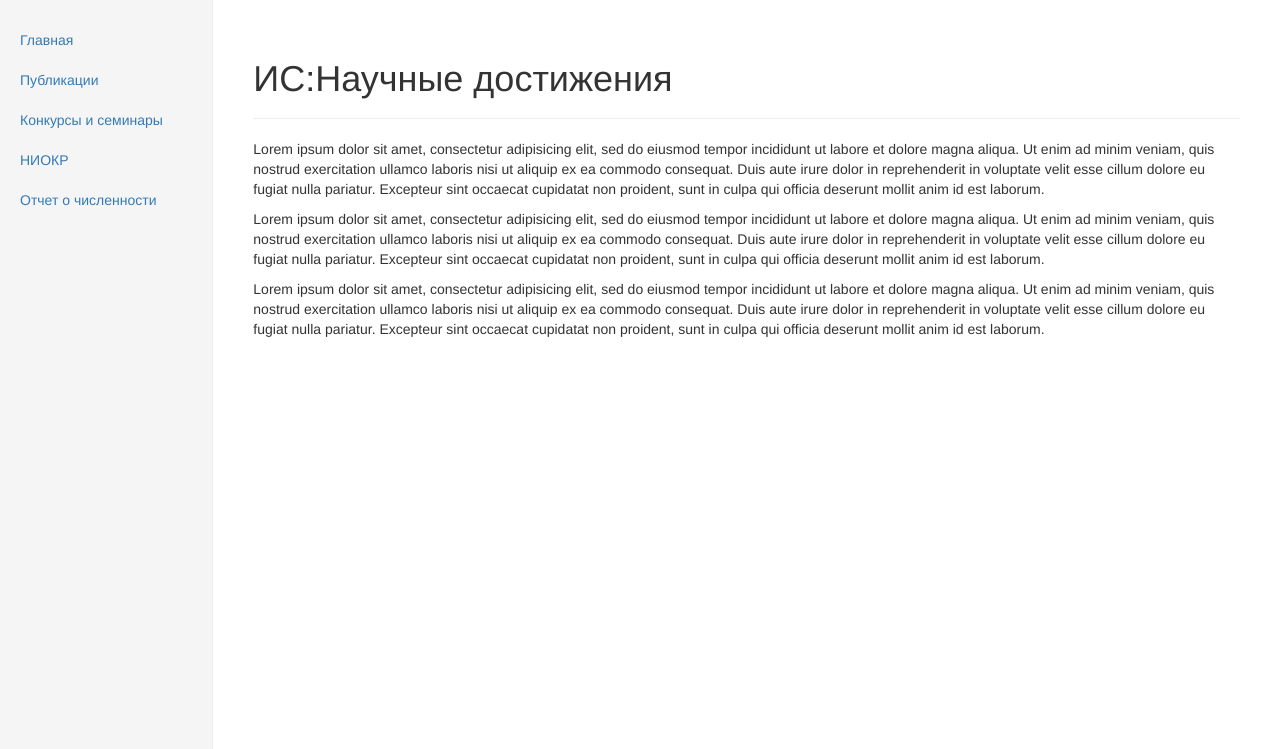
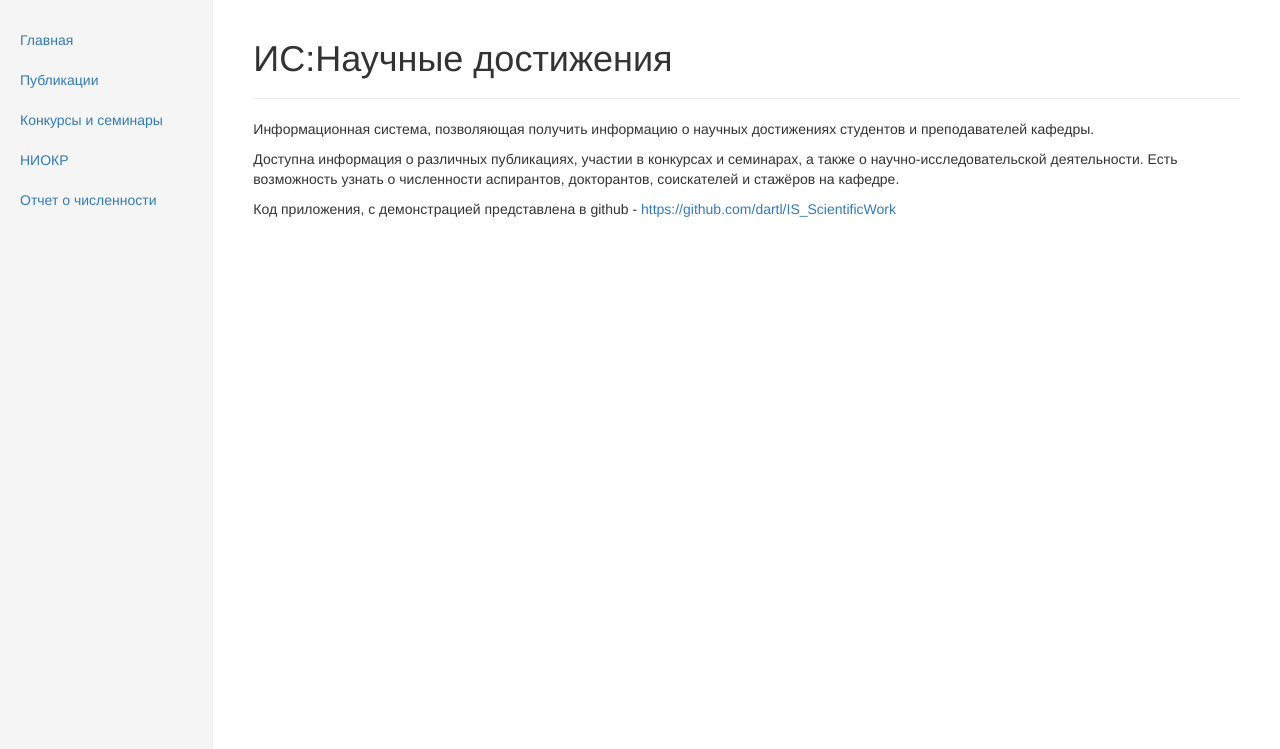
Before and after one commit to dartl/IS_ScientificWork, a Django app: page /scientificWork/ in a window 1280 px wide. Shown: the part 51-800 px from the top of the page. Run offline with Django 3.2, Linux system fonts and the light colour scheme; some libraries are stand-ins or nearby versions.

Commit message:
Кнопка Сброса в фильтрах, информация на главной странице

```diff
--- a/scientificWork/templates/scientificWork/index.html
+++ b/scientificWork/templates/scientificWork/index.html
@@ -1,7 +1,7 @@
 {% extends 'scientificWork/template_main.html' %}
 {% block pagename %}ИС:Научные достижения{% endblock %}
 {% block content %}
-    <p>Lorem ipsum dolor sit amet, consectetur adipisicing elit, sed do eiusmod tempor incididunt ut labore et dolore magna aliqua. Ut enim ad minim veniam, quis nostrud exercitation ullamco laboris nisi ut aliquip ex ea commodo consequat. Duis aute irure dolor in reprehenderit in voluptate velit esse cillum dolore eu fugiat nulla pariatur. Excepteur sint occaecat cupidatat non proident, sunt in culpa qui officia deserunt mollit anim id est laborum.</p>
-    <p>Lorem ipsum dolor sit amet, consectetur adipisicing elit, sed do eiusmod tempor incididunt ut labore et dolore magna aliqua. Ut enim ad minim veniam, quis nostrud exercitation ullamco laboris nisi ut aliquip ex ea commodo consequat. Duis aute irure dolor in reprehenderit in voluptate velit esse cillum dolore eu fugiat nulla pariatur. Excepteur sint occaecat cupidatat non proident, sunt in culpa qui officia deserunt mollit anim id est laborum.</p>
-    <p>Lorem ipsum dolor sit amet, consectetur adipisicing elit, sed do eiusmod tempor incididunt ut labore et dolore magna aliqua. Ut enim ad minim veniam, quis nostrud exercitation ullamco laboris nisi ut aliquip ex ea commodo consequat. Duis aute irure dolor in reprehenderit in voluptate velit esse cillum dolore eu fugiat nulla pariatur. Excepteur sint occaecat cupidatat non proident, sunt in culpa qui officia deserunt mollit anim id est laborum.</p>
+    <p>Информационная система, позволяющая получить информацию о научных достижениях студентов и преподавателей кафедры.</p>
+    <p>Доступна информация о различных публикациях, участии в конкурсах и семинарах, а также о научно-исследовательской деятельности. Есть возможность узнать о численности аспирантов, докторантов, соискателей и стажёров на кафедре.</p>
+    <p>Код приложения, с демонстрацией представлена в github - <a href="https://github.com/dartl/IS_ScientificWork" target="_blank">https://github.com/dartl/IS_ScientificWork</a></p>
 {% endblock %}
--- a/scientificWork/templates/scientificWork/rads.html
+++ b/scientificWork/templates/scientificWork/rads.html
@@ -20,8 +20,8 @@
                 </div>
                 <br/>
                 <div class="col-md-12 text-center filter_button">
-                    <button type="submit" id="btn_filter" class="btn btn-default"><span class="glyphicon glyphicon-search"></span> Применить фильтр</button>
-                    <button type="reset" class="btn btn-default"><span class="glyphicon glyphicon-repeat"></span> Сбросить</button>
+                    <button type="submit" name="button_filter" class="btn btn-default"><span class="glyphicon glyphicon-search"></span> Применить фильтр</button>
+                    <button type="submit" name="reset" class="btn btn-default"><span class="glyphicon glyphicon-repeat"></span> Сбросить</button>
                 </div>
             </div>
         </form>
--- a/scientificWork/views.py
+++ b/scientificWork/views.py
@@ -23,19 +23,20 @@
     p = ''
     r=''
     rk=''
-    if request.POST:
-        t=request.POST.get('type')
-        n = request.POST.get('name')
-        p = request.POST.get('place')
-        dt = request.POST.get('date')
-        r = request.POST.get('reiteration')
-        rk = request.POST.get('rank')
-        if (t != ''): comp_list = comp_list.filter(type=t)
-        if (n != ''): comp_list = comp_list.filter(name=n)
-        if (p != ''): comp_list = comp_list.filter(place=p)
-        if (dt != ''): comp_list = comp_list.filter(date=dt)
-        if (r != ''): s = s.filter(reiteration=r)
-        if (rk != ''): comp_list = comp_list.filter(rank=rk)
+    if 'button_filter' in request.POST:
+        if request.POST:
+            t=request.POST.get('type')
+            n = request.POST.get('name')
+            p = request.POST.get('place')
+            dt = request.POST.get('date')
+            r = request.POST.get('reiteration')
+            rk = request.POST.get('rank')
+            if (t != ''): comp_list = comp_list.filter(type=t)
+            if (n != ''): comp_list = comp_list.filter(name=n)
+            if (p != ''): comp_list = comp_list.filter(place=p)
+            if (dt != ''): comp_list = comp_list.filter(date=dt)
+            if (r != ''): s = s.filter(reiteration=r)
+            if (rk != ''): comp_list = comp_list.filter(rank=rk)
     paginator = Paginator(comp_list, 10)
     page = request.POST.get('page')
     try:
@@ -52,9 +53,7 @@
                        'p': p,
                        'n': n,
                        'dt': dt,
-
                        'rk': rk,
-
                        'r': r
                        })
 
@@ -75,35 +74,36 @@
     editor = ''
     nameSbornik = ''
     reiteration = ''
-    if request.POST:
-        pH = request.POST.get('publishingHouseName')
-        pl = request.POST.get('place')
-        tp = request.POST.get('typePublication')
-        dt = request.POST.get('date')
-        vl = request.POST.get('volume')
-        uvl = request.POST.get('unitVolume')
-        ed = request.POST.get('edition')
-        nm = request.POST.get('bookName')
-        type = request.POST.get('type')
-        ISBN = request.POST.get('isbn')
-        number = request.POST.get('number')
-        editor = request.POST.get('editor')
-        nameSbornik = request.POST.get('nameSbornik')
-        reiteration = request.POST.get('reiteration')
-        if (pH != ''): s = s.filter(publishingHouseName=pH)
-        if (pl != ''): s = s.filter(place=pl)
-        if (tp != ''): s = s.filter(typePublication=tp)
-        if (dt != ''): s = s.filter(date=dt)
-        if (vl != ''): s = s.filter(volume=vl)
-        if (uvl != ''): s = s.filter(unitVolume=uvl)
-        if (ed != ''): s = s.filter(edition=ed)
-        if (nm != ''): s = s.filter(bookName=nm)
-        if (type != ''): s = s.filter(type=type)
-        if (ISBN != ''): s = s.filter(isbn=ISBN)
-        if (number != ''): s = s.filter(number=number)
-        if (editor != ''): s = s.filter(editor=editor)
-        if (nameSbornik != ''): s = s.filter(nameSbornik=nameSbornik)
-        if (reiteration != ''): s = s.filter(reiteration=reiteration)
+    if 'button_filter' in request.POST:
+        if request.POST:
+            pH = request.POST.get('publishingHouseName')
+            pl = request.POST.get('place')
+            tp = request.POST.get('typePublication')
+            dt = request.POST.get('date')
+            vl = request.POST.get('volume')
+            uvl = request.POST.get('unitVolume')
+            ed = request.POST.get('edition')
+            nm = request.POST.get('bookName')
+            type = request.POST.get('type')
+            ISBN = request.POST.get('isbn')
+            number = request.POST.get('number')
+            editor = request.POST.get('editor')
+            nameSbornik = request.POST.get('nameSbornik')
+            reiteration = request.POST.get('reiteration')
+            if (pH != ''): s = s.filter(publishingHouseName=pH)
+            if (pl != ''): s = s.filter(place=pl)
+            if (tp != ''): s = s.filter(typePublication=tp)
+            if (dt != ''): s = s.filter(date=dt)
+            if (vl != ''): s = s.filter(volume=vl)
+            if (uvl != ''): s = s.filter(unitVolume=uvl)
+            if (ed != ''): s = s.filter(edition=ed)
+            if (nm != ''): s = s.filter(bookName=nm)
+            if (type != ''): s = s.filter(type=type)
+            if (ISBN != ''): s = s.filter(isbn=ISBN)
+            if (number != ''): s = s.filter(number=number)
+            if (editor != ''): s = s.filter(editor=editor)
+            if (nameSbornik != ''): s = s.filter(nameSbornik=nameSbornik)
+            if (reiteration != ''): s = s.filter(reiteration=reiteration)
     paginator = Paginator(s, 10)
     page = request.POST.get('page')
     try:
@@ -113,7 +113,6 @@
         s = paginator.page(1)
     except EmptyPage:
         s = paginator.page(paginator.num_pages)
-
     return render(request, 'scientificWork/publications.html',
                   {'notes': s,
                    'pH': pH,
@@ -136,11 +135,12 @@
     rand_list=Rand.objects.all()
     n=''
     c=''
-    if request.POST:
-        n=request.POST.get('name')
-        c=request.POST.get('cipher')
-        if(n!=''):rand_list=rand_list.filter(name=n)
-        if(c!=''):rand_list=rand_list.filter(cipher=c)
+    if 'button_filter' in request.POST:
+        if request.POST:
+            n=request.POST.get('name')
+            c=request.POST.get('cipher')
+            if(n!=''):rand_list=rand_list.filter(name=n)
+            if(c!=''):rand_list=rand_list.filter(cipher=c)
 
     paginator=Paginator(rand_list,5)
     page=request.POST.get('page')
```
Also changed, not shown: scientificWork/templates/scientificWork/competitions.html (+6 -9 lines), scientificWork/templates/scientificWork/publications.html (+2 -13 lines).
